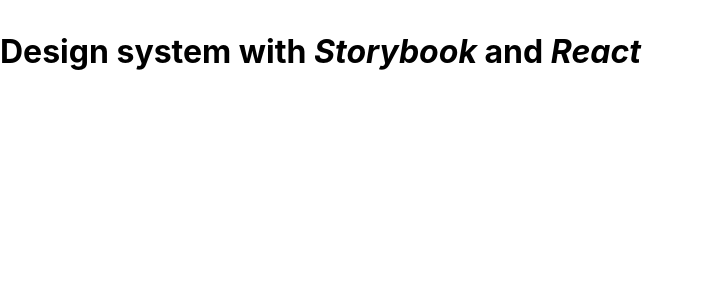
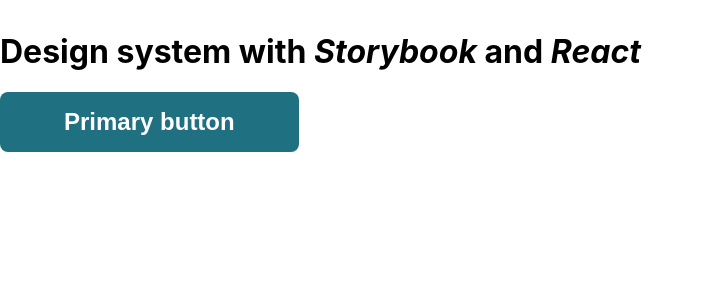
Before and after one commit to logic-fabric/react-and-storybook, a React (Create React App) app: page / in a window 1280 px wide. Shown: the top 300 px of the page, without its empty margins (0-705 px from the left). Built offline with nearby package versions, Linux system fonts and the light colour scheme.

Commit message:
feature: build a PrimaryButton with emotion

```diff
--- a/package.json
+++ b/package.json
@@ -3,6 +3,8 @@
   "version": "0.1.0",
   "private": true,
   "dependencies": {
+    "@emotion/react": "^11.11.0",
+    "@emotion/styled": "^11.11.0",
     "@testing-library/jest-dom": "^5.16.5",
     "@testing-library/react": "^13.4.0",
     "@testing-library/user-event": "^13.5.0",
--- a/src/App.js
+++ b/src/App.js
@@ -1,9 +1,13 @@
+import { PrimaryButton } from "./components/Button/Button";
+
 export function App() {
   return (
     <div>
       <h1>
         Design system with <em>Storybook</em> and <em>React</em>
       </h1>
+
+      <PrimaryButton>Primary button</PrimaryButton>
     </div>
   );
 }
--- /dev/null
+++ b/src/components/Button/Button.jsx
@@ -0,0 +1,13 @@
+import styled from "@emotion/styled";
+
+export const PrimaryButton = styled.button`
+  padding: 1rem 4rem;
+  border: none;
+  border-radius: 0.5rem;
+
+  color: white;
+  font-size: 1.5rem;
+  font-weight: 700;
+
+  background: #1f7081;
+`;
```
Also changed, not shown: 1 other file (tests, documents, lock files or other folders).
